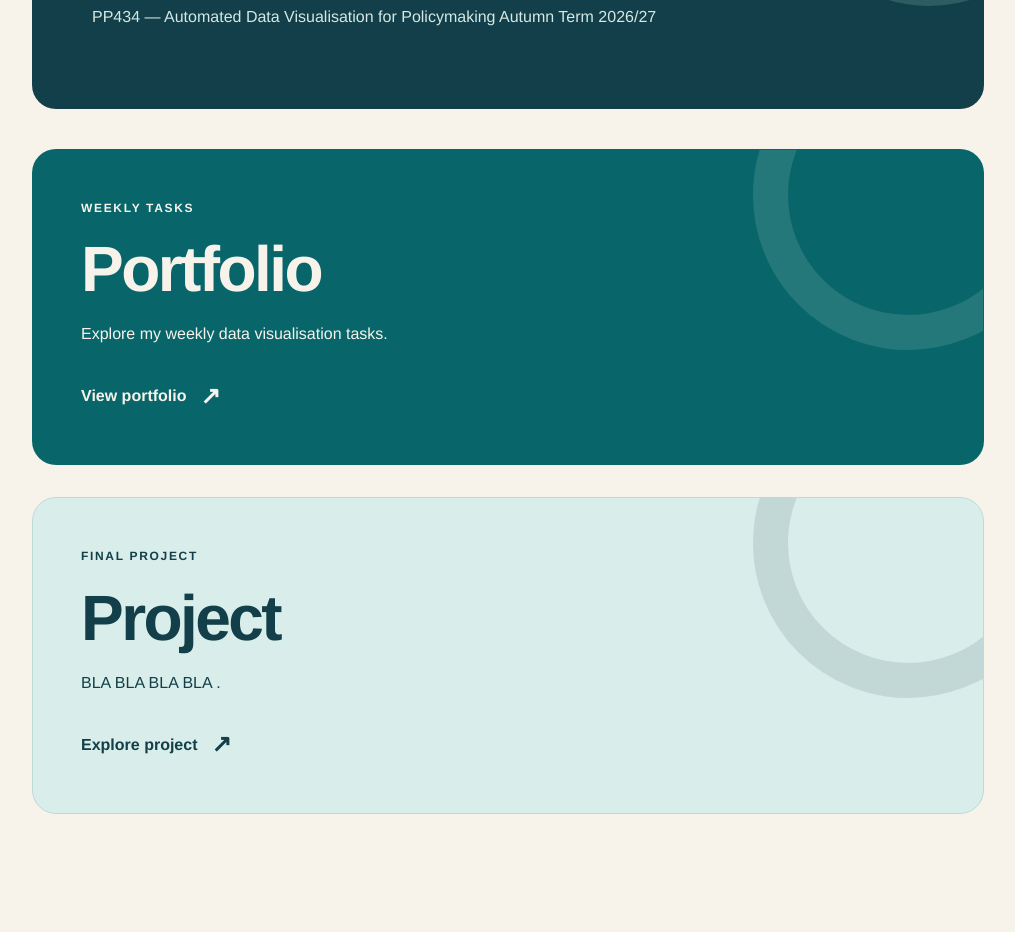
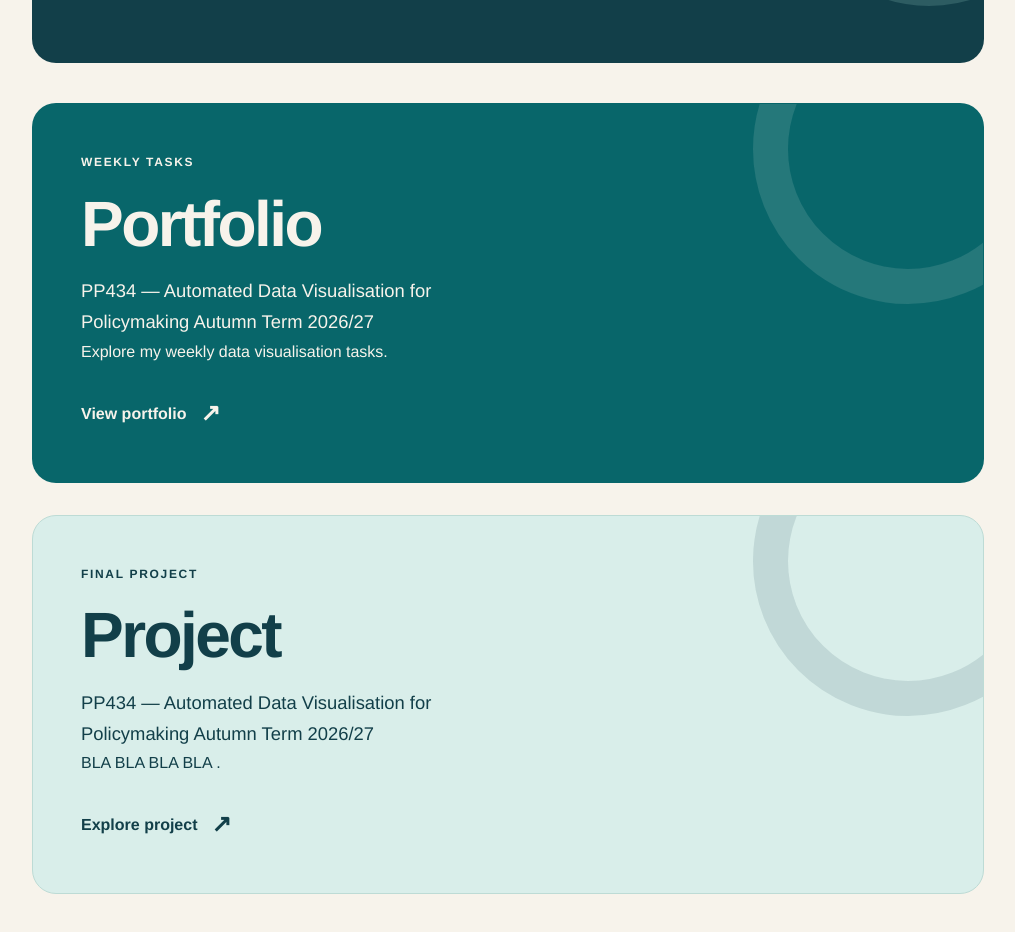
Before and after one commit to JuanCForeroB/JuanCForeroB.github.io, a plain HTML site: page index.html in a window 1280 px wide. Shown: the part 224-1156 px from the top of the page, without its empty margins (132-1147 px from the left). Before the commit the page ends 1108 px from the top, so only its background shows below. Drawn offline with Linux system fonts and the light colour scheme; a script that the page names is missing.

Commit message:
Add course details to project and portfolio sections

```diff
--- a/index.html
+++ b/index.html
@@ -27,9 +27,6 @@
         <p>
             <a href="https://www.linkedin.com/in/jcforerob/"> LinkedIn  </a> | <a href="https://github.com/JuanCForeroB?tab=repositories"> GitHub </a> | <a href="FORERO__JuanCamilo_RESUME.pdf" target="_blank" rel="noopener">CV (PDF)</a>
         </p>
-       <p class="small"> PP434 — Automated Data Visualisation for Policymaking
-      <span class="course-term">Autumn Term 2026/27</span>
-        </p>
     </header>
 
 <nav class="page-links" aria-label="Portfolio and project">
@@ -37,6 +34,8 @@
   <a href="portfolio.html" class="page-card card-portfolio">
     <span class="card-label">WEEKLY TASKS</span>
     <h2>Portfolio</h2>
+    <p class="small"> PP434 — Automated Data Visualisation for Policymaking
+    <span class="course-term">Autumn Term 2026/27</span>
     <p>Explore my weekly data visualisation tasks.</p>
     <span class="card-action">
       View portfolio <span aria-hidden="true">↗</span>
@@ -46,6 +45,8 @@
   <a href="project.html" class="page-card card-project">
     <span class="card-label">FINAL PROJECT</span>
     <h2>Project</h2>
+    <p class="small"> PP434 — Automated Data Visualisation for Policymaking
+    <span class="course-term">Autumn Term 2026/27</span>
     <p>BLA BLA BLA BLA .</p>
     <span class="card-action">
       Explore project <span aria-hidden="true">↗</span>
```
